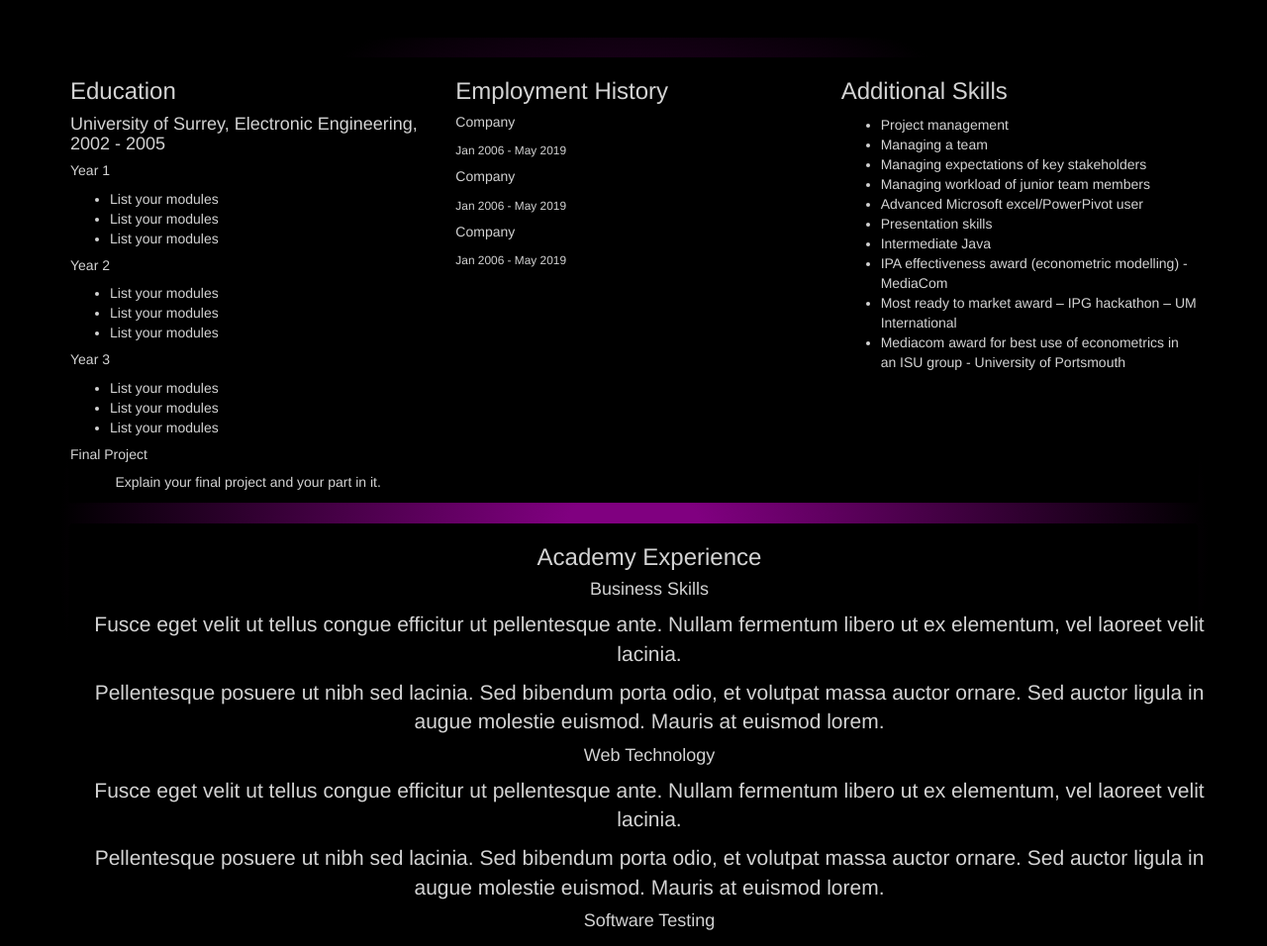
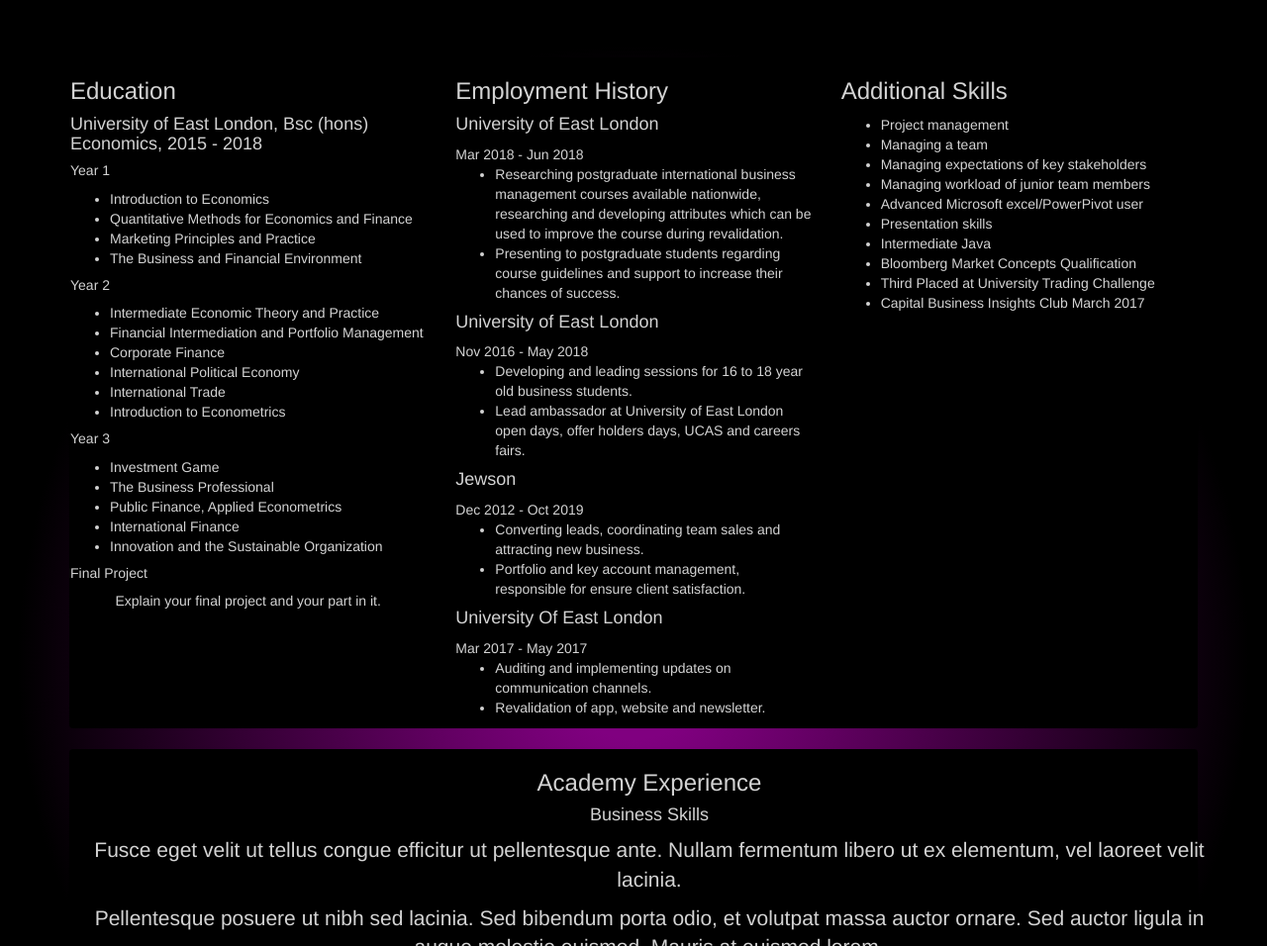
Before and after one commit to manibrar/sparta_global_manvir_profile_homework, a plain HTML site: page index.html in a window 1280 px wide. Shown: the part 748-1704 px from the top of the page at 99% size. Drawn offline with nearby package versions, Linux system fonts and the light colour scheme.

Commit message:
custom info on profile

```diff
--- a/index.html
+++ b/index.html
@@ -104,7 +104,7 @@
                     </div>
                     <div class="item">
                       <h2>"Ambitious"</h2>
-                      <p  class="text-muted">Manvir's ambition and ability to explain complex ideas concisely to varying audiences are his combination for driving projects toward objectives.</p>
+                      <p class="text-muted">Manvir's ambition and ability to explain complex ideas concisely to varying audiences are his combination for driving projects toward objectives.</p>
                     </div>
                   </div>
                 </div>
@@ -122,57 +122,95 @@
         </div>
 
         <div id="statement" class="container-fluid">
-          <p class="lead text-justify">Manvir has an outstanding work ethic. His proactive personality allows him to work well with others, motivating and leading teams toward the successful completion of projects. Manvir is a persistent individual who can solve problems
-            in a prioritised manner and enjoys outperforming targets within teams, utilising his balanced communications skills to promote a positive environment. Manvir's ambition and ability to explain complex ideas concisely to varying audiences are his combination for driving projects toward objectives.<br><br></p>
+          <p class="lead text-justify">Manvir has an outstanding work ethic. His proactive personality allows him to work well with others, motivating and leading teams toward the successful completion of projects. Manvir is a persistent individual who can solve problems in a prioritised
+            manner and enjoys outperforming targets within teams, utilising his balanced communications skills to promote a positive environment. Manvir's ambition and ability to explain complex ideas concisely to varying audiences are his combination
+            for driving projects toward objectives.<br><br></p>
           <br>
 
         </div>
       </div>
+    </div>
 
+    <div class="container">
       <div class="panel">
         <div class="row">
 
-          <div class="col-md-4 col-sm-4 block-quote">
+
+
+          <div class="col-lg-4 col-md-4 col-sm-8">
             <h3>Education</h3>
 
-            <h4>University of Surrey, Electronic Engineering, 2002 - 2005 </h4>
+            <h4>University of East London, Bsc (hons) Economics, 2015 - 2018 </h4>
             <h5>Year 1</h5>
             <ul>
-              <li>List your modules</li>
-              <li>List your modules</li>
-              <li>List your modules</li>
+              <li>Introduction to Economics</li>
+              <li>Quantitative Methods for Economics and Finance</li>
+              <li>Marketing Principles and Practice</li>
+              <li>The Business and Financial Environment</li>
             </ul>
 
             <h5>Year 2</h5>
             <ul>
-              <li>List your modules</li>
-              <li>List your modules</li>
-              <li>List your modules</li>
+              <li>Intermediate Economic Theory and Practice</li>
+              <li>Financial Intermediation and Portfolio Management</li>
+              <li>Corporate Finance</li>
+              <li>International Political Economy</li>
+              <li>International Trade</li>
+              <li>Introduction to Econometrics</li>
+
             </ul>
 
             <h5>Year 3</h5>
             <ul>
-              <li>List your modules</li>
-              <li>List your modules</li>
-              <li>List your modules</li>
+              <li>Investment Game</li>
+              <li>The Business Professional</li>
+              <li>Public Finance, Applied Econometrics</li>
+              <li>International Finance</li>
+              <li>Innovation and the Sustainable Organization</li>
             </ul>
 
             <h5>Final Project</h5>
             <p>Explain your final project and your part in it.</p>
           </div>
-          <div class="col-md-4 col-sm-4">
+
+          <div class="col-md-4 col-sm-0">
             <h3>Employment History</h3>
 
-            <h5>Company</h5>
-            <small>Jan 2006 - May 2019</small>
+            <h4>University of East London</h4>
+            Mar 2018 - Jun 2018
+            <ul>
+              <li>Researching postgraduate international business management courses available nationwide, researching and developing attributes which can be used to improve the course during revalidation.</li>
+              <li>Presenting to postgraduate students regarding course guidelines and support to increase their chances of success.</li>
+            </ul>
 
-            <h5>Company</h5>
-            <small>Jan 2006 - May 2019</small>
+              <h4>University of East London</h4>
+              Nov 2016 - May 2018
+            <ul>
+              <li>Developing and leading sessions for 16 to 18 year old business students.</li>
+              <li>Lead ambassador at University of East London open days, offer holders days, UCAS and careers fairs.</li>
+            </ul>
 
-            <h5>Company</h5>
-            <small>Jan 2006 - May 2019</small>
+              <h4>Jewson</h4>
+              Dec 2012 - Oct 2019
+            <ul>
+              <li>Converting leads, coordinating team sales and attracting new business.</li>
+              <li>Portfolio and key account management, responsible for ensure client satisfaction.</li>
+            </ul>
+
+              <h4>University Of East London</h4>
+              Mar 2017 - May 2017
+            <ul>
+              <li>Auditing and implementing updates on communication channels.</li>
+              <li>Revalidation of app, website and newsletter.</li>
+            </ul>
+
           </div>
-          <div class="col-md-4 col-sm-4">
+
+          <div class="col-md-0 col-sm-0">
+
+          </div>
+
+          <div class="col-md-4 col-sm-0">
             <h3>Additional Skills</h3>
             <ul>
               <li>Project management</li>
@@ -182,15 +220,16 @@
               <li>Advanced Microsoft excel/PowerPivot user</li>
               <li>Presentation skills</li>
               <li>Intermediate Java</li>
-              <li>IPA effectiveness award (econometric modelling) - MediaCom</li>
-              <li>Most ready to market award – IPG hackathon – UM International</li>
-              <li>Mediacom award for best use of econometrics in an ISU group - University of Portsmouth</li>
+              <li>Bloomberg Market Concepts Qualification</li>
+              <li>Third Placed at University Trading Challenge</li>
+              <li>Capital Business Insights Club March 2017</li>
             </ul>
           </div>
 
         </div>
 
       </div>
+
     </div>
 
 
```
